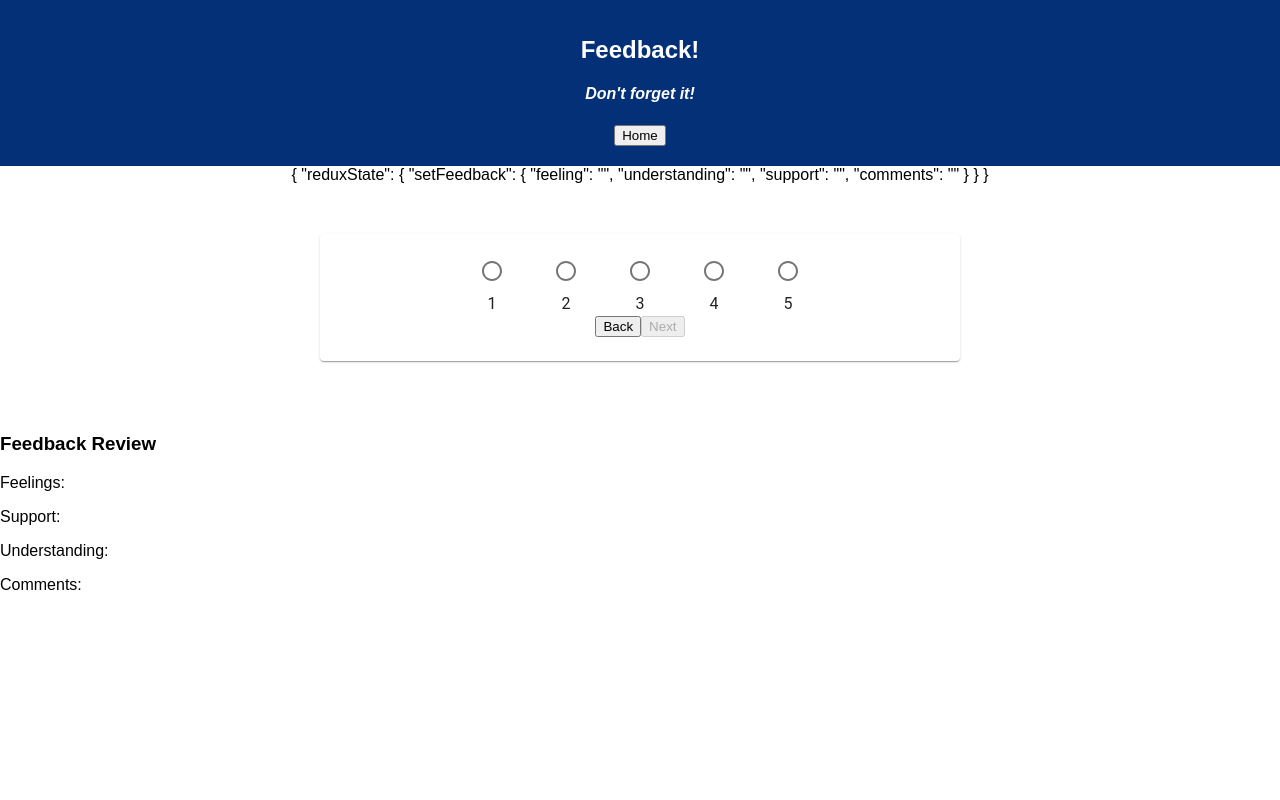
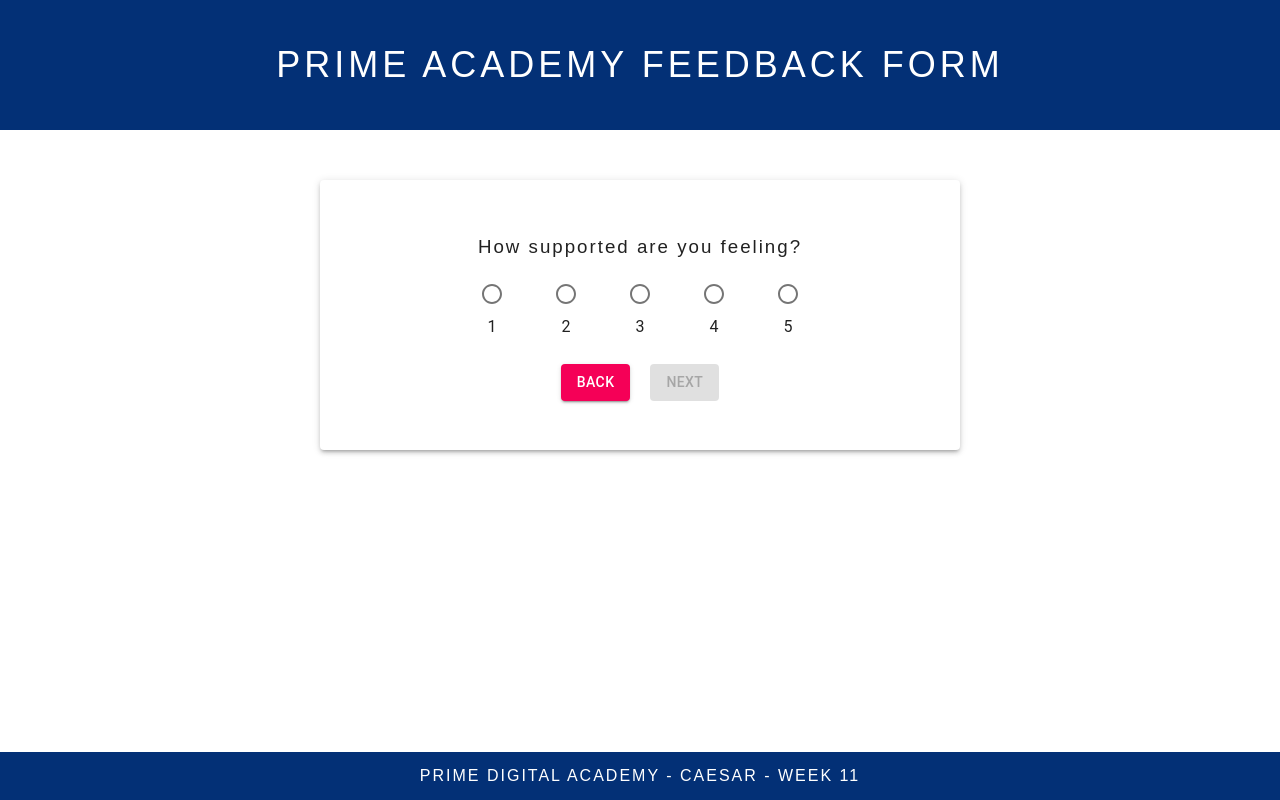
Before and after one commit to kylethenderson/feedback-app, a React app: page /#/support in a window 1280 px wide. Built offline with nearby package versions, Linux system fonts and the light colour scheme.

Commit message:
change button to material ui Button

```diff
--- a/src/components/App/App.css
+++ b/src/components/App/App.css
@@ -4,20 +4,57 @@
 
 .App-header {
   background-color: #033076;
-  min-height: 70px;
   padding: 20px;
   color: white;
 }
 
 .App-title {
-  font-size: 1.5em;
+  font-size: 2.25rem;
+  font-weight: 300;
+  text-transform: uppercase;
+  letter-spacing: 4px;
 }
 
 .App-intro {
   font-size: large;
 }
 #mainCard {
-  display: inline-block;
-  width: 50%;
   margin: 50px 0px;
+  padding: 25px 0px;
+  min-height: 25vh;
 }
+#mainCard h2 {
+  font-weight: 300;
+  font-size: 36px;
+  text-transform: uppercase;
+  letter-spacing: 3px;
+}
+#mainCard h3 {
+  font-weight: 300;
+  letter-spacing: 2px;
+  margin: 15px 20px;
+}
+#mainCard button {
+  margin: 25px 10px 0px 10px;
+}
+#mainCard textarea {
+  font-size: 14px;
+  letter-spacing: 1px;
+  padding: 5px;
+}
+
+footer {
+  position: absolute;
+  bottom: 0;
+  width: 100%;
+  text-align: center;
+  background-color: #033076;
+}
+footer h4 {
+  font-weight: 300;
+  text-transform: uppercase;
+  letter-spacing: 2px;
+  color: white;
+  margin: 0;
+  padding: 15px 0px;
+}
--- a/src/components/App/App.js
+++ b/src/components/App/App.js
@@ -10,7 +10,9 @@ import Support from '../Support/Support'
 import Comments from '../Comments/Comments'
 import Review from '../Review/Review'
 import Success from '../Success/Success'
+import Footer from '../Footer/Footer'
 import Card from '@material-ui/core/Card'
+import Grid from '@material-ui/core/Grid'
 
 class App extends Component {
   render() {
@@ -19,9 +21,11 @@ class App extends Component {
         <Router>
           <div className="App">
             <Route path="/" component={Header} />
-            {JSON.stringify(this.props, null, 2)}
+            {/* {JSON.stringify(this.props, null, 2)} */}
+            <Grid container alignItems="center" justify="center">
+              <Grid item xs={6}>
+                <Card id="mainCard" elevation={3}>
                   <Route exact path="/" component={Home} />
-            <Card id="mainCard">
                   <Route exact path="/feeling" component={Feeling} />
                   <Route exact path="/understanding" component={Understanding} />
                   <Route exact path="/support" component={Support} />
@@ -29,16 +33,19 @@ class App extends Component {
                   <Route exact path="/review" component={Review} />
                   <Route exact path="/success" component={Success} />
                 </Card>
+              </Grid>
+            </Grid>
             <br />
           </div>
         </Router>
-        <div>
+        <Footer />
+        {/* <div>
           <h3>Feedback Review</h3>
           <p>Feelings: {this.props.reduxState.setFeedback.feeling}</p>
           <p>Support: {this.props.reduxState.setFeedback.support}</p>
           <p>Understanding: {this.props.reduxState.setFeedback.understanding}</p>
           <p>Comments: {this.props.reduxState.setFeedback.comments}</p>
-        </div>
+        </div> */}
       </>
     );
   }
--- a/src/components/Comments/Comments.js
+++ b/src/components/Comments/Comments.js
@@ -1,5 +1,6 @@
 import React, { Component } from 'react'
 import { connect } from 'react-redux'
+import Button from '@material-ui/core/Button'
 
 class Comments extends Component {
 
@@ -14,10 +15,10 @@ class Comments extends Component {
             <>
                 <div>
                     <h3>Any Additional Comments?</h3>
-                    <textarea onChange={this.handleChange} rows="4" cols="50" />
+                    <textarea onChange={this.handleChange} rows="8" cols="70" />
                 </div>
-                <button onClick={()=> {this.props.history.push('/support')}}>Back</button>
-                <button onClick={()=> {this.props.history.push('/review')}}>Review Feedback</button>
+                <Button variant="contained" color="secondary" onClick={()=> {this.props.history.push('/support')}}>Back</Button>
+                <Button variant="contained" color="primary" onClick={()=> {this.props.history.push('/review')}}>Review Feedback</Button>
             </>
         )
     }
--- a/src/components/Feeling/Feeling.js
+++ b/src/components/Feeling/Feeling.js
@@ -6,6 +6,7 @@ import RadioGroup from '@material-ui/core/RadioGroup';
 import Radio from '@material-ui/core/Radio'
 import FormControlLabel from '@material-ui/core/FormControlLabel';
 import FormControl from '@material-ui/core/FormControl'
+import Button from '@material-ui/core/Button'
 
 class Feeling extends Component {
 
@@ -22,6 +23,7 @@ class Feeling extends Component {
         return (
             <CardContent>
                 <Grid container justify="center">
+                <h3>How are you feeling today?</h3>
                     <FormControl component="fieldset">
                         <RadioGroup aria-label="position" name="feeling" value="feeling" onChange={this.handleChange} row className="radioGroup">
                             <FormControlLabel
@@ -92,9 +94,9 @@ class Feeling extends Component {
                     />
                 </form> */}
                 {this.props.reduxState.feeling !== '' ?
-                    <button onClick={() => { this.props.history.push('/understanding') }}>Next</button>
+                    <Button variant="contained" color="primary" onClick={() => { this.props.history.push('/understanding') }}>Next</Button>
                     :
-                    <button disabled onClick={() => { this.props.history.push('/understanding') }}>Next</button>
+                    <Button variant="contained" color="primary" disabled onClick={() => { this.props.history.push('/understanding') }}>Next</Button>
                 }
             </CardContent>
         )
--- /dev/null
+++ b/src/components/Footer/Footer.js
@@ -0,0 +1,11 @@
+import React from 'react'
+
+const Footer = () => {
+    return (
+        <footer>
+            <h4>Prime Digital Academy - Caesar - Week 11</h4>
+        </footer>
+    )
+}
+
+export default Footer
--- a/src/components/Header/Header.js
+++ b/src/components/Header/Header.js
@@ -4,9 +4,7 @@ class Header extends Component {
     render() {
         return (
             <header className="App-header">
-                <h1 className="App-title">Feedback!</h1>
-                <h4><i>Don't forget it!</i></h4>
-                <button onClick={() => { this.props.history.push('/') }}>Home</button>
+                <h1 className="App-title">Prime Academy Feedback Form</h1>
             </header>
         )
     }
--- a/src/components/Home/Home.js
+++ b/src/components/Home/Home.js
@@ -1,12 +1,13 @@
 import React, { Component } from 'react'
 import { connect } from 'react-redux'
+import Button from '@material-ui/core/Button'
 
 class Home extends Component {
     render () {
         return (
             <>
-            <h3>Start New Feedback</h3>
-            <button onClick={()=> {this.props.history.push('/feeling')}}>Start Feedback</button>
+            <h2>New Feedback</h2>
+            <Button variant="contained" color="primary" onClick={()=> {this.props.history.push('/feeling')}}>Start</Button>
             </>
         )
     }
--- a/src/components/Review/Review.js
+++ b/src/components/Review/Review.js
@@ -1,6 +1,7 @@
 import React, { Component } from 'react'
 import { connect } from 'react-redux'
 import axios from 'axios'
+import Button from '@material-ui/core/Button'
 
 class Comments extends Component {
 
@@ -30,7 +31,7 @@ class Comments extends Component {
                     <p>Understanding: {this.props.reduxState.understanding}</p>
                     <p>Comments: {this.props.reduxState.comments}</p>
                 </div>
-                <button onClick={this.handleSubmit}>Submit Feedback</button>
+                <Button variant="contained" color="primary" onClick={this.handleSubmit}>Submit Feedback</Button>
             </>
         )
     }
--- a/src/components/Success/Success.js
+++ b/src/components/Success/Success.js
@@ -1,12 +1,13 @@
 import React, { Component } from 'react'
 import { connect } from 'react-redux'
+import Button from '@material-ui/core/Button'
 
 class Success extends Component {
     render () {
         return (
             <>
-            <h1>Thanks for your submission!</h1>
-            <button onClick={()=>this.props.history.push('/feeling')}>Begin New Feedback</button>
+            <h2>Thanks for your submission!</h2>
+            <Button variant="contained" color="primary" onClick={()=>this.props.history.push('/feeling')}>Begin New Feedback</Button>
             </>
         )
     }
--- a/src/components/Support/Support.js
+++ b/src/components/Support/Support.js
@@ -6,6 +6,7 @@ import RadioGroup from '@material-ui/core/RadioGroup';
 import Radio from '@material-ui/core/Radio'
 import FormControlLabel from '@material-ui/core/FormControlLabel';
 import FormControl from '@material-ui/core/FormControl'
+import Button from '@material-ui/core/Button'
 
 class Support extends Component {
 
@@ -19,6 +20,7 @@ class Support extends Component {
         return (
             <CardContent>
                 <Grid container justify="center">
+                <h3>How supported are you feeling?</h3>
                     <FormControl component="fieldset">
                         <RadioGroup aria-label="position" name="feeling" value="feeling" onChange={this.handleChange} row className="radioGroup">
                             <FormControlLabel
@@ -89,11 +91,11 @@ class Support extends Component {
                         checked={this.props.reduxState.support === "5"}
                     />
                 </div> */}
-                <button onClick={() => { this.props.history.push('/understanding') }}>Back</button>
+                <Button variant="contained" color="secondary" onClick={() => { this.props.history.push('/understanding') }}>Back</Button>
                 {this.props.reduxState.support !== '' ?
-                    <button onClick={() => { this.props.history.push('/comments') }}>Next</button>
+                    <Button variant="contained" color="primary" onClick={() => { this.props.history.push('/comments') }}>Next</Button>
                     :
-                    <button disabled onClick={() => { this.props.history.push('/comments') }}>Next</button>
+                    <Button variant="contained" color="primary" disabled onClick={() => { this.props.history.push('/comments') }}>Next</Button>
                 }
 
             </CardContent>
--- a/src/components/Understanding/Understanding.js
+++ b/src/components/Understanding/Understanding.js
@@ -6,6 +6,7 @@ import RadioGroup from '@material-ui/core/RadioGroup';
 import Radio from '@material-ui/core/Radio'
 import FormControlLabel from '@material-ui/core/FormControlLabel';
 import FormControl from '@material-ui/core/FormControl'
+import Button from '@material-ui/core/Button'
 
 class Understanding extends Component {
 
@@ -20,6 +21,7 @@ class Understanding extends Component {
         return (
             <CardContent>
                 <Grid container justify="center">
+                <h3>How is your understanding of the material?</h3>
                     <FormControl component="fieldset">
                         <RadioGroup aria-label="position" name="feeling" value="feeling" onChange={this.handleChange} row className="radioGroup">
                             <FormControlLabel
@@ -91,11 +93,11 @@ class Understanding extends Component {
                         checked={this.props.reduxState.understanding === "5"}
                     />
                 </div> */}
-                <button onClick={()=> {this.props.history.push('/feeling')}}>Back</button>
+                <Button variant="contained" color="secondary" onClick={()=> {this.props.history.push('/feeling')}}>Back</Button>
                 {this.props.reduxState.understanding !== '' ?
-                <button onClick={()=> {this.props.history.push('/support')}}>Next</button>
+                <Button variant="contained" color="primary" onClick={()=> {this.props.history.push('/support')}}>Next</Button>
                 :
-                <button disabled onClick={()=> {this.props.history.push('/support')}}>Next</button>
+                <Button variant="contained" color="primary" disabled onClick={()=> {this.props.history.push('/support')}}>Next</Button>
                 }
             </CardContent>
         )
--- a/src/index.css
+++ b/src/index.css
@@ -2,4 +2,6 @@ body {
   margin: 0;
   padding: 0;
   font-family: sans-serif;
+  position: relative;
+  min-height: 100vh;
 }
```
Lines whose indentation alone changed are shown as unchanged.
